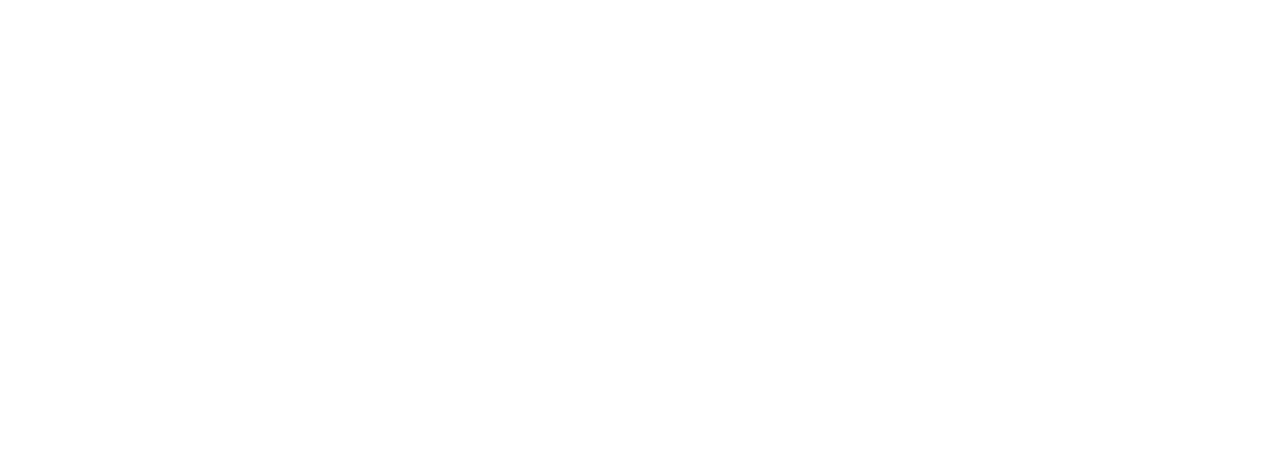
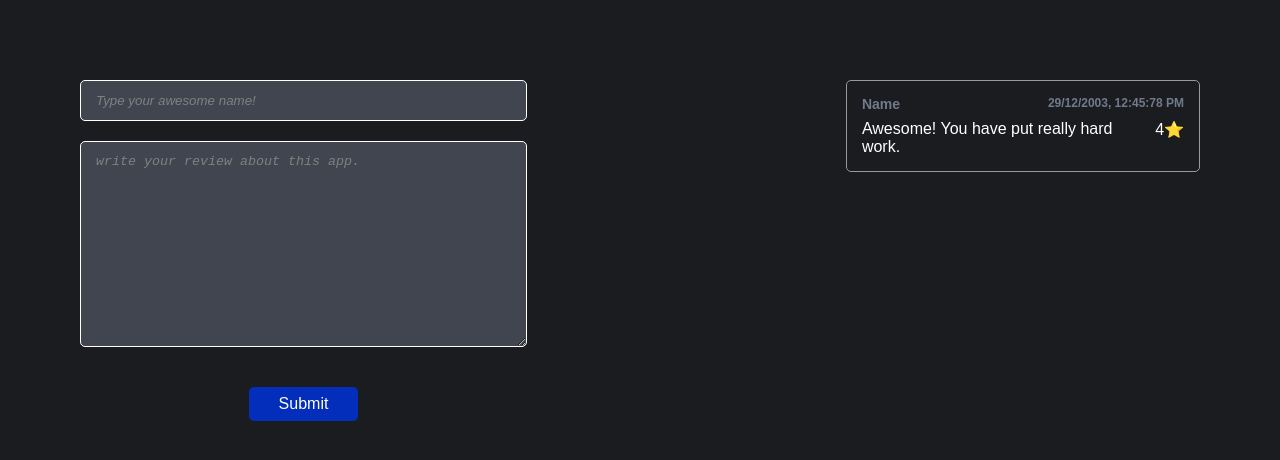
Before and after one commit to sahemant12/13-Review-Collector, a plain HTML site: page index.html in a window 1280 px wide. Drawn offline with Linux system fonts and the light colour scheme.

Commit message:
static-stuff-done

```diff
--- a/index.html
+++ b/index.html
@@ -3,9 +3,38 @@
 <head>
     <meta charset="UTF-8">
     <meta name="viewport" content="width=device-width, initial-scale=1.0">
+    <link rel="stylesheet" href="style.css">
     <title>Review-Collector</title>
 </head>
 <body>
+    <div class="container">
+        <div class="write-review">
 
+            <div class="review-details">
+                <input type="text" name="username" id="name" placeholder="Type your awesome name!">
+                <textarea name="userreview" id="review" cols="50" rows="12" placeholder="write your review about this app."></textarea>
+            </div>
+
+            <div class="review-star"></div>
+
+            <div class="btn">
+                <button id="submit-btn">Submit</button>
+            </div>
+
+        </div>
+        <div class="review-lists">
+            <li>
+                <div class="person">
+                    <span>Name</span>
+                    <span id="time">29/12/2003, 12:45:78 PM</span>
+                </div>
+                <div class="person-review">
+                    <p>Awesome! You have put really hard work.</p>
+                    <span>4⭐</span>
+                </div>
+            </li>
+        </div>
+    </div>
+    <script src="index.js"></script>
 </body>
 </html>
--- a/index.js
+++ b/index.js
@@ -0,0 +1,36 @@
+
+const userName = document.getElementById("name");
+const userReview = document.getElementById("review");
+const submitBtn = document.getElementById("submit-btn");
+
+submitBtn.addEventListener("click",storeReview);
+
+
+function storeReview(){
+    let name = userName.value.trim();
+    let review = userReview.value.trim();
+    console.log(name, review);
+
+    if(!name && !review){
+        return;
+    }
+
+    const now = new Date();
+    const formatted = now.toLocaleString();
+
+    const user = {
+        name:name,
+        review:review,
+        time:formatted
+    }
+    userName.value = "";
+    userReview.value = "";
+
+    displayReview(user);
+}
+
+function displayReview(review){
+    const li = createElement("li");
+    li.setAttribute("class","review-list");
+
+}
--- a/style.css
+++ b/style.css
@@ -0,0 +1,93 @@
+*{
+    margin: 0;
+    padding: 0;
+    box-sizing: border-box;
+}
+body{
+    /* background-color: #2c2c2c; */
+    background-color: #1A1C20;
+    color:#fff;
+    font-family: Arial, Helvetica, sans-serif;
+
+}
+.container{
+    display: flex;
+    justify-content: space-between;
+    margin: 80px;
+}
+.write-review{
+    display: flex;
+    flex-direction: column;
+    row-gap: 20px;
+}
+.review-details{
+    display: flex;
+    flex-direction: column;
+    row-gap: 20px;
+}
+#name, #review{
+    padding: 12px 15px;
+    /* background-color: #40454f; */
+    background-color: #40454f;
+    border: 0.5px solid #fff;
+    outline: none;
+    color: #fff;
+    border-radius: 5px;
+}
+input::placeholder, #review::placeholder {
+    color: gray;
+    font-style: italic;
+    opacity: 1;
+}
+
+.btn{
+    display: flex;
+    justify-content: center;
+}
+#submit-btn{
+    padding: 8px 30px;
+    background-color: #032ebb;
+    border: none;
+    border-radius: 5px;
+    font-size: 16px;
+    font-weight: 500;
+    color:#fff;
+    cursor: pointer;
+    transition: 0.3s ease-in-out;
+}
+#submit-btn:hover{
+    background-color: #021f7e;
+}
+
+.review-lists{
+    /* display: flex; */
+    /* border:1px solid rgb(231, 11, 11); */
+}
+.review-lists li{
+    list-style-type: none;
+    display: flex;
+    flex-direction: column;
+    row-gap: 8px;
+    padding: 15px 15px;
+    border:1px solid rgb(158, 151, 151);
+    border-radius: 5px;
+}
+.person{
+    display: flex;
+    justify-content: space-between;
+}
+.person span{
+    font-size: 14px;
+    color:#717a8b;
+    font-weight: 600;
+}
+#time{
+    font-size: 12px;
+}
+.person-review{
+    display: flex;
+    justify-content: space-between;
+}
+.person-review p{
+    width:80%;
+}
```
Also changed, not shown: design.png (added).
